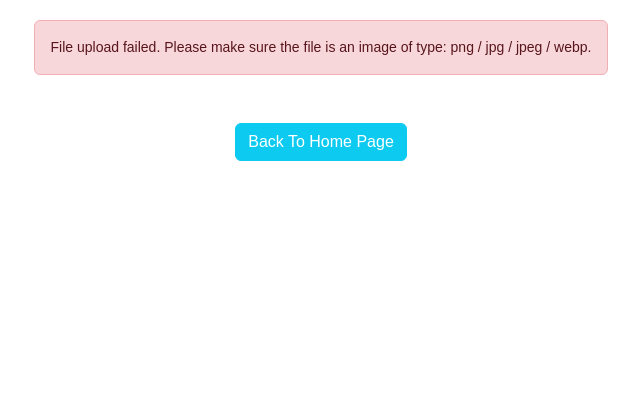
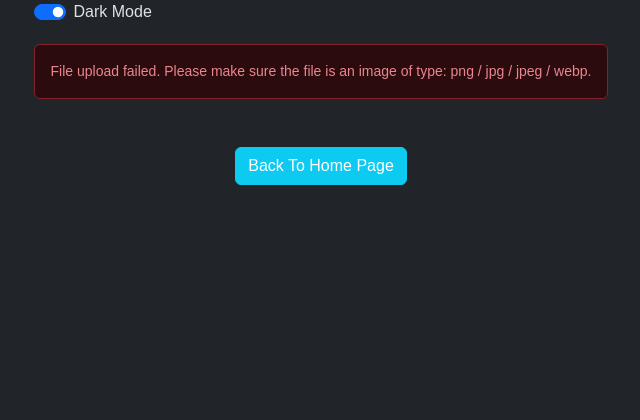
Before and after one commit to yarinl3/Mimic_Capture_Flask, a Flask app: template templates/fix_points.html in a window 1280 px wide. Shown: the top 420 px of the page, without its empty margins (319-959 px from the left). After the commit the page ends 185 px from the top, so only its background shows below. Run offline with Flask 3, Linux system fonts and the light colour scheme; the template is opened without the code that fills it, so the values that code supplies are empty; some libraries are stand-ins or nearby versions.

Commit message:
added dark mode button

```diff
--- /dev/null
+++ b/static/js/dark_mode.js
@@ -0,0 +1,19 @@
+document.addEventListener('DOMContentLoaded', (event) => {
+    const htmlElement = document.documentElement;
+    const switchElement = document.getElementById('darkModeSwitch');
+
+    // Set the default theme to dark if no setting is found in local storage
+    const currentTheme = localStorage.getItem('bsTheme') || 'dark';
+    htmlElement.setAttribute('data-bs-theme', currentTheme);
+    switchElement.checked = currentTheme === 'dark';
+
+    switchElement.addEventListener('change', function () {
+        if (this.checked) {
+            htmlElement.setAttribute('data-bs-theme', 'dark');
+            localStorage.setItem('bsTheme', 'dark');
+        } else {
+            htmlElement.setAttribute('data-bs-theme', 'light');
+            localStorage.setItem('bsTheme', 'light');
+        }
+    });
+});
--- a/templates/base.html
+++ b/templates/base.html
@@ -6,11 +6,16 @@
     <script src="/static/js/jquery-3.7.1.min.js"></script>
     <script src="/static/js/js.cookie.min.js"></script>
     <script src="/static/js/bootstrap.min.js"></script>
+    <script src="/static/js/dark_mode.js"></script>
     <link rel="stylesheet" href="/static/css/bootstrap.min.css">
     <link rel="stylesheet" href="/static/css/main.css">
     {% block head %}{% endblock %}
 </head>
 <body>
+<div class="form-check form-switch">
+    <input class="form-check-input" type="checkbox" id="darkModeSwitch" checked>
+    <label class="form-check-label" for="darkModeSwitch">Dark Mode</label>
+</div>
 {% block body %}{% endblock %}
     <div class="mt-5" style="text-align: center;">
         <button class="btn btn-info" style="--bs-btn-color:#fff" onclick="window.location = '/';">Back To Home Page</button>
--- a/templates/fix_points.html
+++ b/templates/fix_points.html
@@ -115,12 +115,11 @@
                     <span class="spinner-border spinner-border-sm" role="status" aria-hidden="true"></span>Loading...
                 </button>
                 <input type="hidden" id="user_id" name="user_id" value="{{ user_id }}" />
+                <div class="mb-4">
+                    <input type="checkbox" id="get_order"> <span>Solve + Get order (It will increase the waiting time)</span>
+                </div>
                 <button id="solve" class="btn btn-primary mb-4">Solve</button>
                 <button type="submit" class="btn btn-success mb-4" style="margin-left: 25%" id="play" formaction="/play">Play</button>
-
-                <div style="text-align: center">
-                    <input type="checkbox" id="get_order"> <span>Solve + Get order (May take some time)</span>
-                </div>
             </form></pre>
             <div class="progress" role="progressbar" aria-label="solve-progressbar" id="solve_progressbar_container" aria-valuenow="0" aria-valuemin="0" aria-valuemax="100">
                 <div class="progress-bar" style="width: 1%" id="solve_progressbar_blue">1%</div>
```
